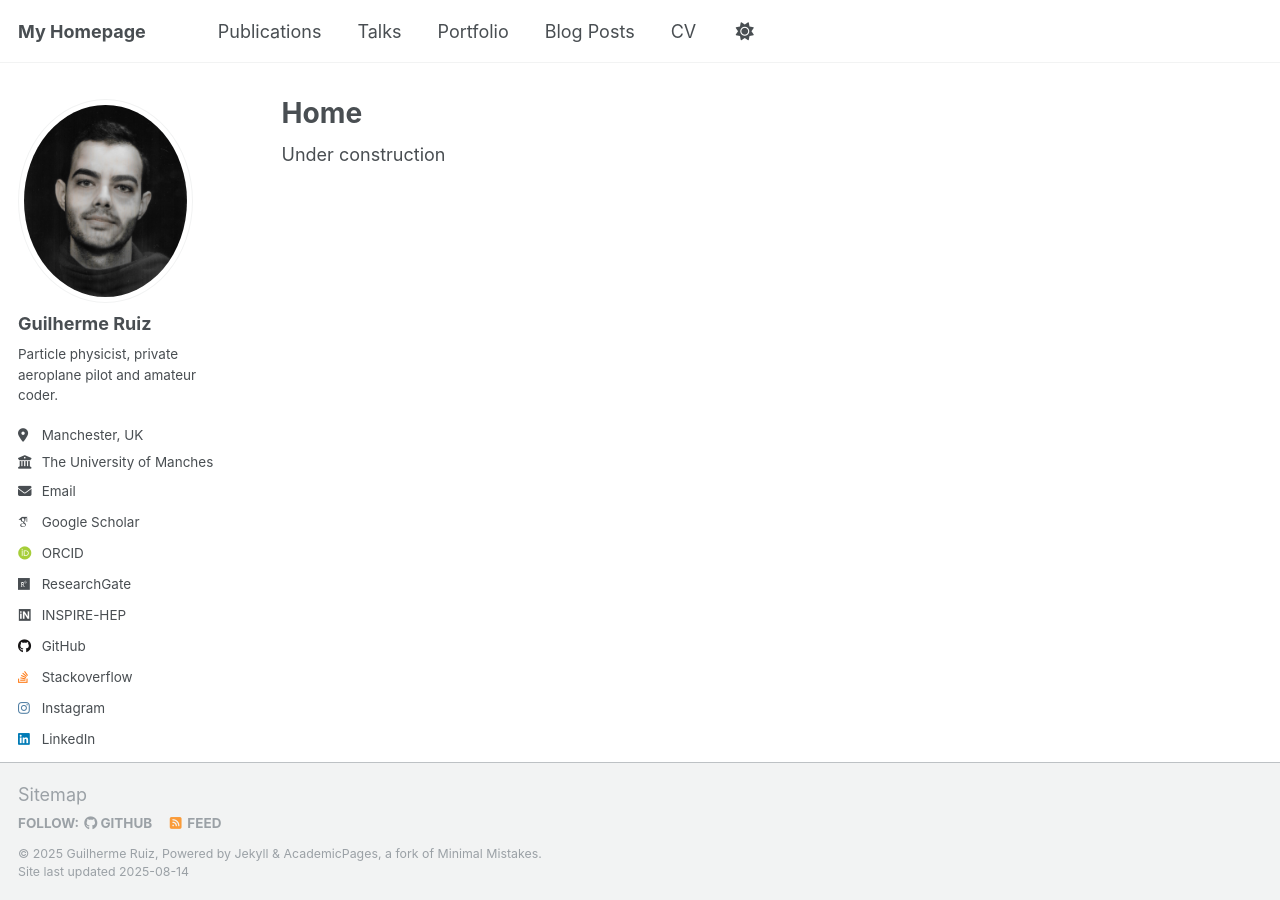
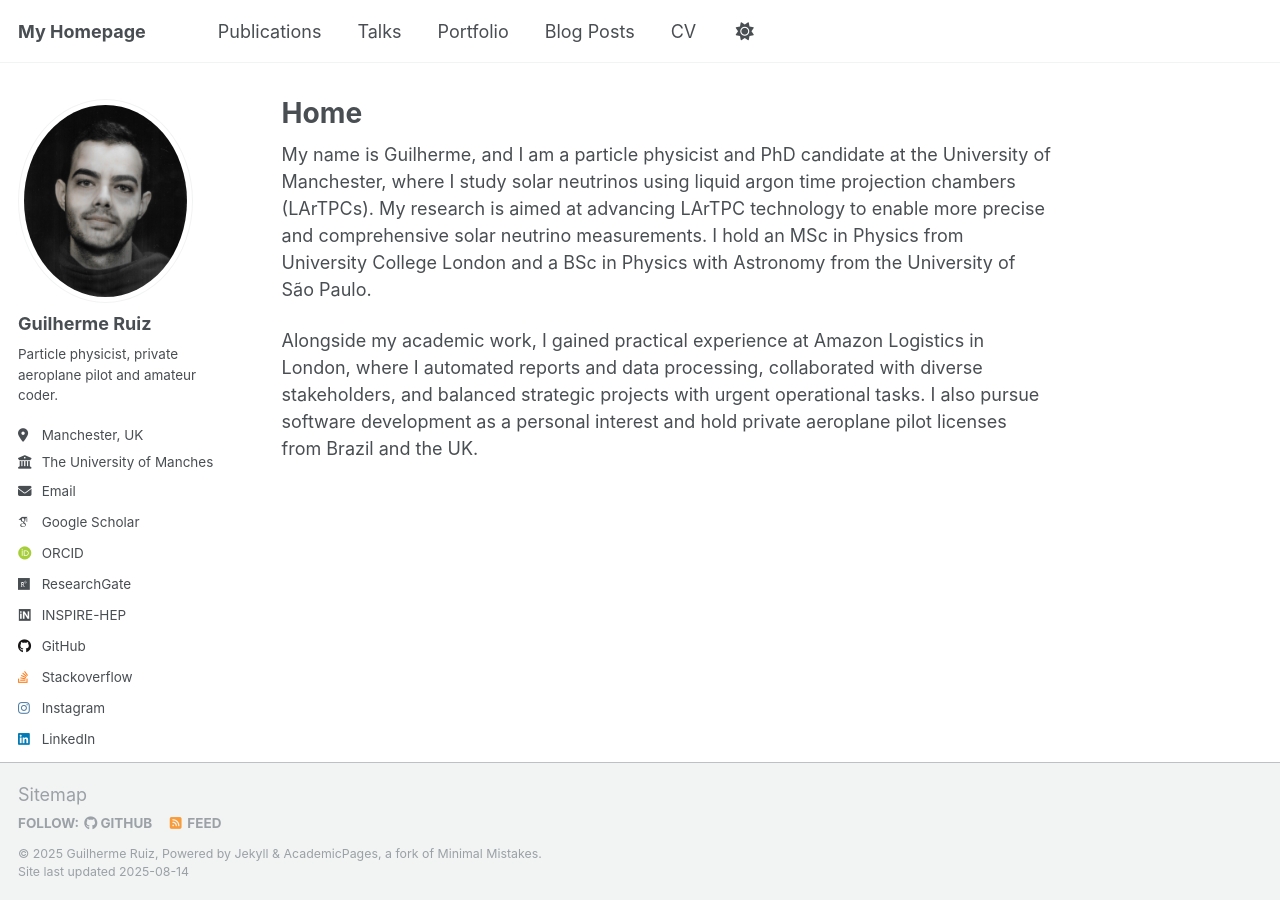
Before and after one commit to guigoruiz1/guigoruiz1.github.io, a Jekyll site: the page built from _pages/about.md, in a window 1280 px wide. Built offline with Jekyll 4.4.1, drawn with Linux system fonts in a browser that asks for light colours; some web fonts are replaced; a script that is not in the unit is left out.

Commit message:
draft of the about page

```diff
--- a/_pages/about.md
+++ b/_pages/about.md
@@ -7,4 +7,6 @@ redirect_from:
   - /about.html
 ---
 
-Under construction
+My name is Guilherme, and I am a particle physicist and PhD candidate at the University of Manchester, where I study solar neutrinos using liquid argon time projection chambers (LArTPCs). My research is aimed at advancing LArTPC technology to enable more precise and comprehensive solar neutrino measurements. I hold an MSc in Physics from University College London and a BSc in Physics with Astronomy from the University of São Paulo.
+
+Alongside my academic work, I gained practical experience at Amazon Logistics in London, where I automated reports and data processing, collaborated with diverse stakeholders, and balanced strategic projects with urgent operational tasks. I also pursue software development as a personal interest and hold private aeroplane pilot licenses from Brazil and the UK.
```
